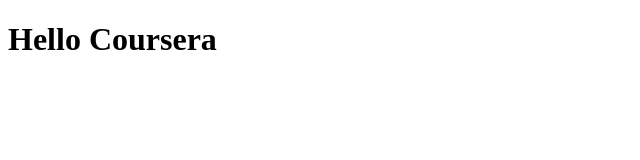
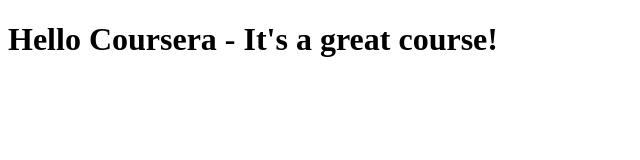
Before and after one commit to stasoko/cousera-web-course, a plain HTML site: page site/index.html in a window 1280 px wide. Shown: the whole page, without its empty margins (0-640 px from the left). Drawn offline with Linux system fonts and the light colour scheme.

Commit message:
first update

```diff
--- a/site/index.html
+++ b/site/index.html
@@ -4,6 +4,6 @@
 	<title>Hello Coursera</title>
 </head>
 <body>
-<H1>Hello Coursera</H1>
+<H1>Hello Coursera - It's a great course!</H1>
 </body>
 </html>
```
